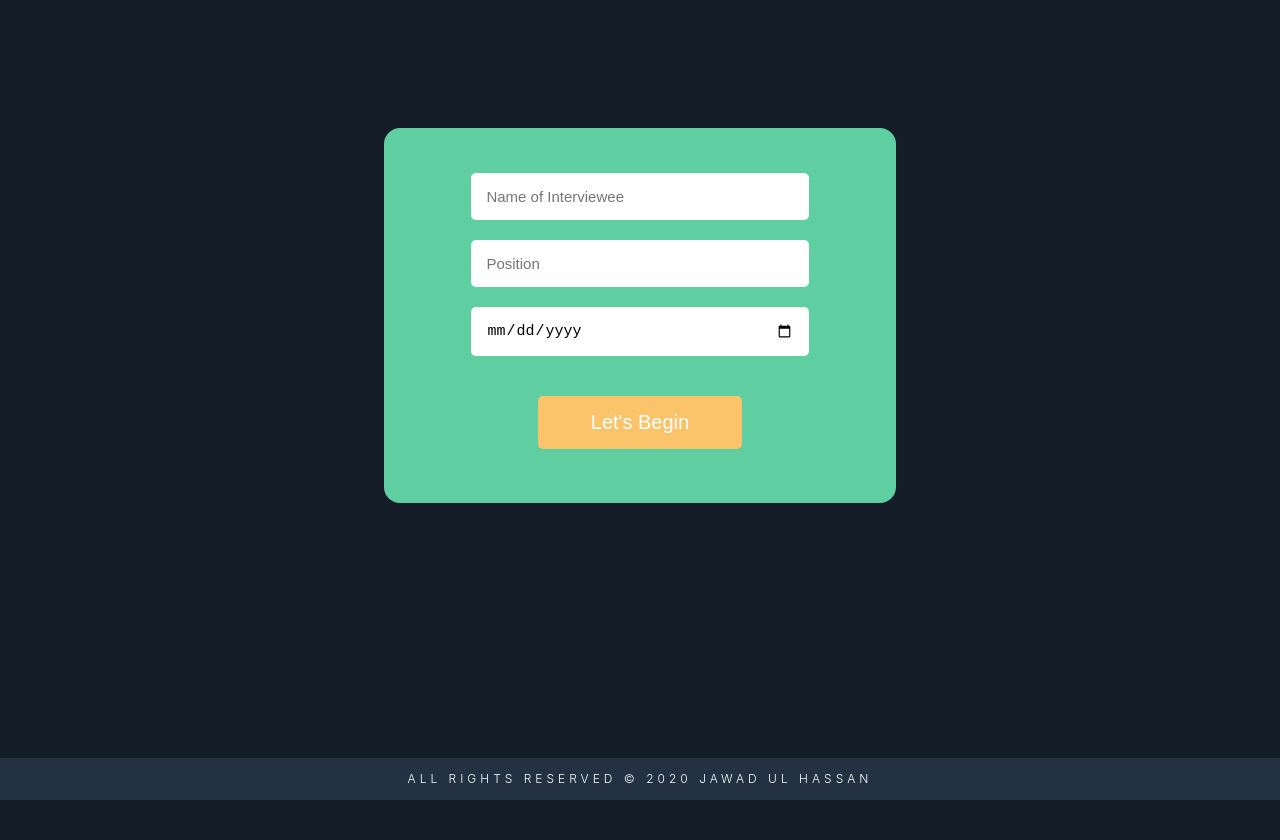
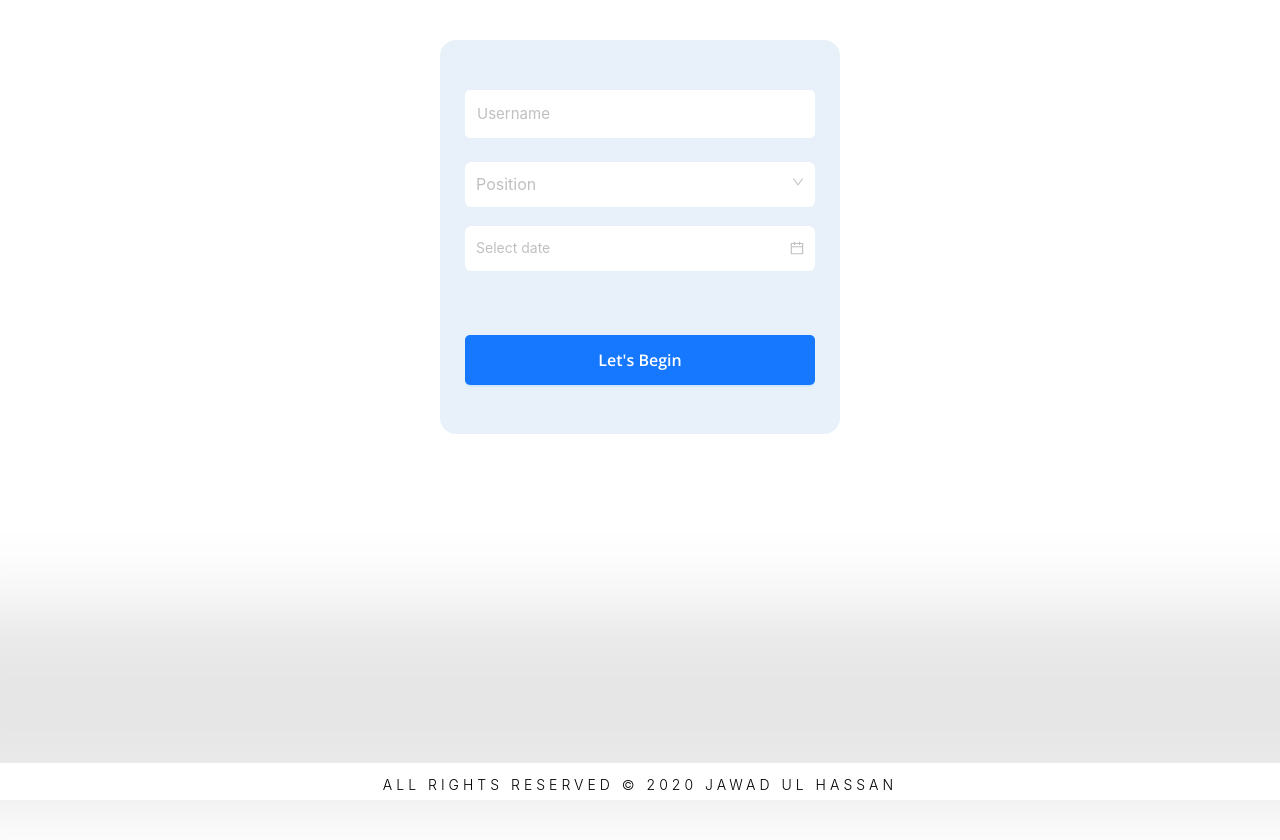
Before and after one commit to jawadulhassan/interview-conductor, a React (Create React App) app: page / in a window 1280 px wide. Shown: the top 840 px of the page. After the commit the page ends 800 px from the top, so only its background shows below. Built offline with nearby package versions, Linux system fonts and the light colour scheme.

Commit message:
antd & dayjs and interview compteled

```diff
--- a/package.json
+++ b/package.json
@@ -6,11 +6,12 @@
     "@testing-library/jest-dom": "^4.2.4",
     "@testing-library/react": "^9.3.2",
     "@testing-library/user-event": "^7.1.2",
+    "antd": "^5.4.4",
+    "dayjs": "^1.11.7",
     "highcharts": "^8.0.3",
     "highcharts-react-official": "^3.0.0",
     "react": "^16.13.0",
     "react-dom": "^16.13.0",
-    "react-hook-form": "^4.10.2",
     "react-scripts": "3.4.0"
   },
   "scripts": {
--- a/public/index.html
+++ b/public/index.html
@@ -3,6 +3,9 @@
   <head>
     <meta charset="utf-8" />
     <link rel="icon" href="%PUBLIC_URL%/favicon.png" />
+    <link rel="preconnect" href="https://fonts.googleapis.com"/>
+    <link rel="preconnect" href="https://fonts.gstatic.com" crossorigin/>
+    <link href="https://fonts.googleapis.com/css2?family=Open+Sans:ital,wght@0,300;0,400;0,500;0,600;0,700;0,800;1,300;1,400;1,500;1,600;1,700;1,800&display=swap" rel="stylesheet"/>
     <meta name="viewport" content="width=device-width, initial-scale=1" />
     <meta name="theme-color" content="#000000" />
     <meta
--- a/src/App.css
+++ b/src/App.css
@@ -1,83 +1,81 @@
 body,
 html,
-button {
-  cursor: pointer;
-}
 .main-wrapper {
   display: flex;
   flex: 1;
   justify-content: center;
   align-items: center;
   align-content: center;
-  background-color: #141d28;
 }
 .info-box {
+  display: flex;
   flex-direction: column;
-  width: 40%;
-  height: 350px;
-  background: #5fcfa1;
+  width: 400px;
+  background: #e8f1f9;
   border-radius: 1rem;
   justify-content: center;
-  text-align: center;
   margin-top: 10%;
-  padding-top: 25px;
+  padding: 25px;
 }
 .info-box input {
-  padding: 15px;
+  background: #ffffff;
   border-radius: 5px;
-  width: 60%;
-  margin-top: 20px;
   border: none;
   font-size: 15px;
 }
-.info-box input .error {
-  padding: 15px;
-  border-radius: 5px;
-  width: 60%;
-  margin-top: 20px;
-  border: none;
-  font-size: 15px;
-  border-color: red;
-  border-width: 1px;
+.info-box input::after {
+  background: #ffffff !important;
 }
+.info-box .first-input {
+  margin-top: 25px;
+  padding: 12px;
+}
+.ant-select-selector {
+  border-radius: 6px !important;
+  border: 0px !important;
+  height: 45px !important;
+}
+
+.ant-picker {
+  width: 100%;
+  border-radius: 6px !important;
+  border: 0px !important;
+  height: 45px !important;
+}
+
 .info-box button {
-  width: 40%;
+  font-family: "Open Sans";
+  font-style: normal;
+  font-weight: 600;
+  font-size: 16px;
+  line-height: 24px;
+  width: 100%;
+  height: 50px;
   margin-top: 40px;
-  font-size: 20px;
-  background-color: #fcc46a;
   color: #ffffff;
   border: none;
-  padding: 15px;
-  border-radius: 5px;
-}
-.info-box button:hover {
-  width: 40%;
-  margin-top: 40px;
-  font-size: 20px;
-  background-color: #f79a05;
-  color: #ffffff;
-  border: none;
-  padding: 15px;
   border-radius: 5px;
 }
 .timer-wrapper {
-  background: #f57d83;
-  padding: 20px;
+  font-family: "Open Sans";
+  background: #fff6e7;
+  padding: 20px 60px;
   z-index: 20;
   top: 0;
-  color: #ffffff;
+  color: #fa8c16;
   font-size: 20px;
   font-weight: 600;
   border-bottom-left-radius: 5px;
   border-bottom-right-radius: 5px;
 }
 .submission-wrapper {
+  font-family: "Open Sans";
   cursor: pointer;
-  background: #5190f5;
-  padding: 20px 40px;
+  background: #f0fcf5;
+  padding: 20px 60px;
   position: fixed;
-  bottom: 40px;
-  color: #ffffff;
+  bottom: 38px;
+  color: #469975;
   font-size: 20px;
   font-weight: 600;
   border-top-left-radius: 5px;
@@ -103,9 +101,9 @@ button {
   height: 150px;
 }
 .right-answers {
-  height: 300px;
-  width: 300px;
-  background: #64a169;
+  height: 280px;
+  width: 280px;
+  background: #d9d9d9;
   border-radius: 10px;
   justify-content: center;
   align-items: center;
@@ -114,9 +112,9 @@ button {
   flex-direction: column;
 }
 .wrong-answers {
-  height: 300px;
-  width: 300px;
-  background: #e3595f;
+  height: 280px;
+  width: 280px;
+  background: #d9d9d9;
   border-radius: 10px;
   justify-content: center;
   align-items: center;
@@ -125,9 +123,9 @@ button {
   flex-direction: column;
 }
 .average-answers {
-  background: #c8c97f;
-  height: 300px;
-  width: 300px;
+  background: #d9d9d9;
+  height: 280px;
+  width: 280px;
   border-radius: 10px;
   justify-content: center;
   align-items: center;
@@ -137,10 +135,12 @@ button {
 }
 .white-colored {
   color: white;
+  margin-top: 12px;
 }
 .report-wrapper {
   text-align: center;
   overflow: auto;
+  background-color: black;
 }
 .interview-info-wrapper {
   margin: 50px;
@@ -158,18 +158,14 @@ td {
   text-align: left;
 }
 .page-wrapper {
-  padding-bottom: 65%;
+  flex: 1;
   display: flex;
-  flex: 1 1;
+  flex-direction: column;
   justify-content: center;
   align-items: center;
-  background-color: #141d28;
 }
 .note {
   color: #6c757d !important;
-}
-.ds.ms {
-  background-color: #233142;
 }
 .page_copyright {
   font-size: 12px;
@@ -182,10 +178,14 @@ td {
   width: 100%;
   padding: 15px;
   text-align: center;
+  box-shadow: 5px -78px 84px 80px rgba(0, 0, 0, 0.1);
 }
 .ds {
-  background-color: #141d28;
-  color: #fff;
+  display: inline;
+  font-size: 14px;
+  padding-bottom: 2px;
+  color: black !important;
+  padding-bottom: 8px;
 }
 .buttons {
   margin-top: 20px;
--- a/src/components/Info.js
+++ b/src/components/Info.js
@@ -1,42 +1,73 @@
 import React from "react";
-import { useForm } from "react-hook-form";
+import dayjs from "dayjs";
+import { Button, Select, DatePicker, Form, Input } from "antd";
+
+const { Option } = Select;
+
+const designation = [
+  { id: 1, name: "Senior Software Engineer" },
+  { id: 2, name: "Lead Software Engineer" },
+  { id: 3, name: "UI Engineer" },
+  { id: 4, name: "Software Engineer" },
+  { id: 5, name: "Director Engineering" },
+  { id: 6, name: "Software Architect" },
+  { id: 7, name: "UI/UX Designer" },
+  { id: 8, name: "Senior UI Engineer" },
+  { id: 9, name: "Senior Manager HR" },
+  { id: 10, name: "Senior Director Operations" },
+];
+
+const config = {
+  rules: [{ type: "object", required: true, message: "Please select time!" }],
+};
 
 function Info(props) {
-  const { handleSubmit, register, errors } = useForm();
-  const onSubmit = (values) => {
-    window.localStorage.setItem("interviewee-info", JSON.stringify(values));
+  const onFinish = (values) => {
+    // $D-$M-$Y
+    const { username, designation, date } = values;
+    const newDate = dayjs(date).format("DD-MM-YYYY");
+    const newValues = { username, designation, newDate };
+    window.localStorage.setItem("interviewee-info", JSON.stringify(newValues));
     props.setSelectedTab("interview");
+    console.log("Received values of form: ", newValues);
   };
 
   return (
-    <div className="info-box">
-      <form onSubmit={handleSubmit(onSubmit)}>
-        <input
-          className={`${errors.name && "error"}`}
-          placeholder="Name of Interviewee"
-          name="name"
-          ref={register({
-            required: "Required",
+    <Form
+      name="normal_login"
+      className="info-box"
+      initialValues={{ remember: true }}
+      onFinish={onFinish}
+    >
+      <Form.Item
+        name="username"
+        rules={[{ required: true, message: "Please input your username!" }]}
+      >
+        <Input placeholder="Username" className="first-input" />
+      </Form.Item>
+      <Form.Item
+        name="designation"
+        rules={[{ required: true, message: "Please select designation!" }]}
+      >
+        <Select size="large" placeholder="Position">
+          {designation.map((item) => {
+            return (
+              <Option key={item.id} value={item.name}>
+                {item.name}
+              </Option>
+            );
           })}
-        />
-        <input
-          type="text"
-          placeholder="Position"
-          name="position"
-          ref={register({
-            required: "Required",
-          })}
-        />
-        <input
-          type="date"
-          name="date"
-          ref={register({
-            required: "Required",
-          })}
-        />
-        <button type="submit">Let's Begin</button>
-      </form>
-    </div>
+        </Select>
+      </Form.Item>
+      <Form.Item name="date" {...config}>
+        <DatePicker />
+      </Form.Item>
+      <Form.Item>
+        <Button type="primary" htmlType="submit">
+          Let's Begin
+        </Button>
+      </Form.Item>
+    </Form>
   );
 }
 
--- a/src/components/Interview.js
+++ b/src/components/Interview.js
@@ -1,4 +1,5 @@
 import React, { useReducer, useEffect, Fragment, useState } from "react";
+import { Progress } from "antd";
 
 import Report from "./Report";
 
@@ -26,19 +27,29 @@ function Options() {
     <div className="options-wrapper">
       <div className="options">
         <div className="right-answers">
-          <img alt="right-answer" src="/100.png" />
+          <Progress type="circle" percent={100} strokeWidth={10} />
           <span className="white-colored">
             <i className="fa fa-arrow-up fa-5x" aria-hidden="true"></i>
           </span>
         </div>
         <div className="wrong-answers">
-          <img alt="right-answer" src="/0.png" />
+          <Progress
+            type="circle"
+            percent={100}
+            strokeWidth={10}
+            status="exception"
+          />
           <span className="white-colored">
             <i className="fa fa-arrow-down fa-5x" aria-hidden="true"></i>
           </span>
         </div>
         <div className="average-answers">
-          <img alt="right-answer" src="/50.png" />
+          <Progress
+            type="circle"
+            percent={50}
+            strokeColor={{ "0%": "#ff4d4f", "100%": "#87d068" }}
+            strokeWidth={10}
+          />
           <span className="white-colored">
             <i className="fa fa-arrow-right fa-5x" aria-hidden="true"></i>
           </span>
@@ -57,7 +68,7 @@ function Timer(props) {
 
   return (
     <div style={{ width: "100%" }}>
-      <div className="timer-wrapper">{`Timer (minutes): ${timer}`}</div>
+      <div className="timer-wrapper">{`Timer: ${timer} minutes`}</div>
       <div
         className="submission-wrapper"
         onClick={() => setInterviewEnded(true)}
@@ -84,6 +95,8 @@ function Interview(props) {
   }, []);
 
   function keyFunc(event) {
+    //event.preventDefault();
+    console.log("You clicked submit.", event);
     if (event.isComposing || event.keyCode === 38) {
       dispatch({ type: "UP" });
     }
--- a/src/index.js
+++ b/src/index.js
@@ -10,11 +10,11 @@ ReactDOM.render(
     <div className="page-wrapper">
       <App />
     </div>
-    <section className="page_copyright ds ms s-pt-20 s-pb-20 s-pb-20 s-pb-20 s-pb-20 s-pb-20">
+    <section className="page_copyright ds s-pt-20 s-pb-20 s-pb-20 s-pb-20 s-pb-20 s-pb-20">
       <div className="container">
         <div className="row align-items-center">
           <div className="col-sm-12 text-center">
-            All Rights Reserved © {(new Date().getFullYear())} Jawad Ul Hassan
+            All Rights Reserved © {new Date().getFullYear()} Jawad Ul Hassan
           </div>
         </div>
       </div>
```
Also changed, not shown: 1 other file (tests, documents, lock files or other folders).
